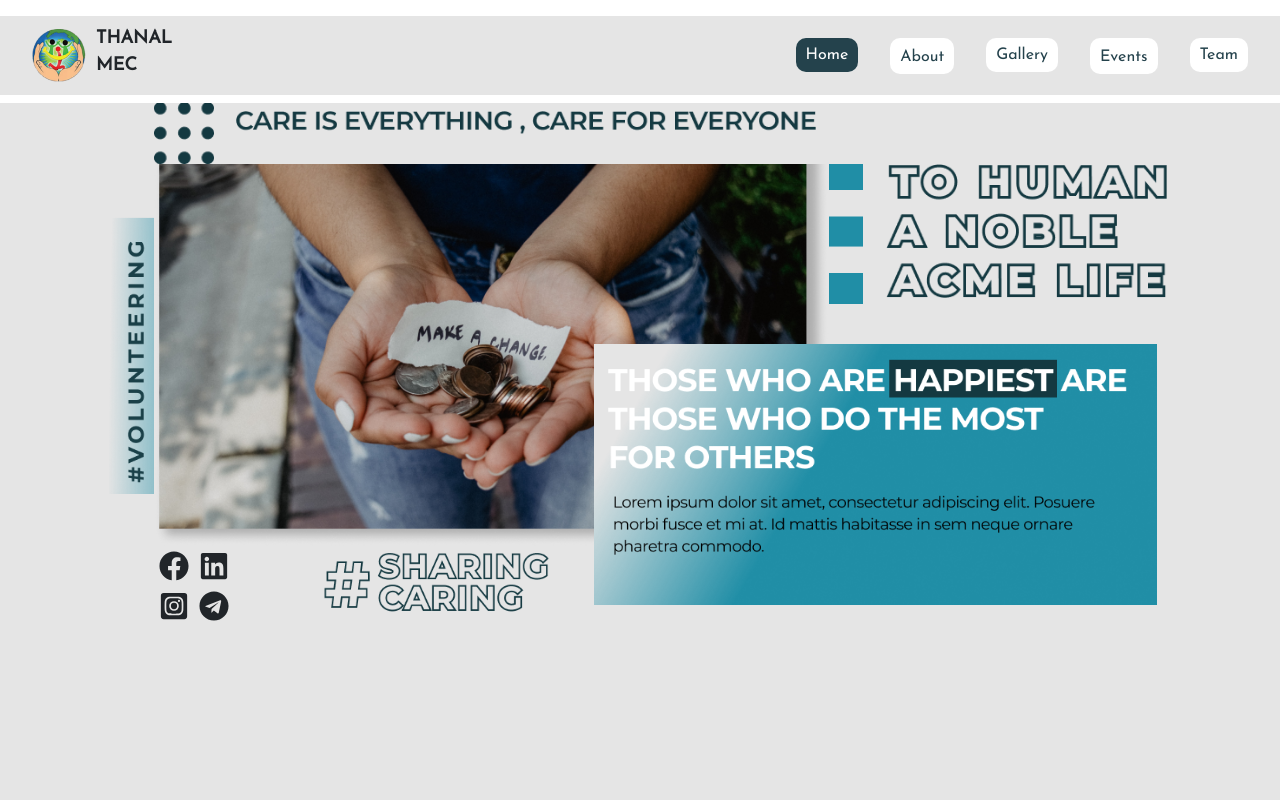
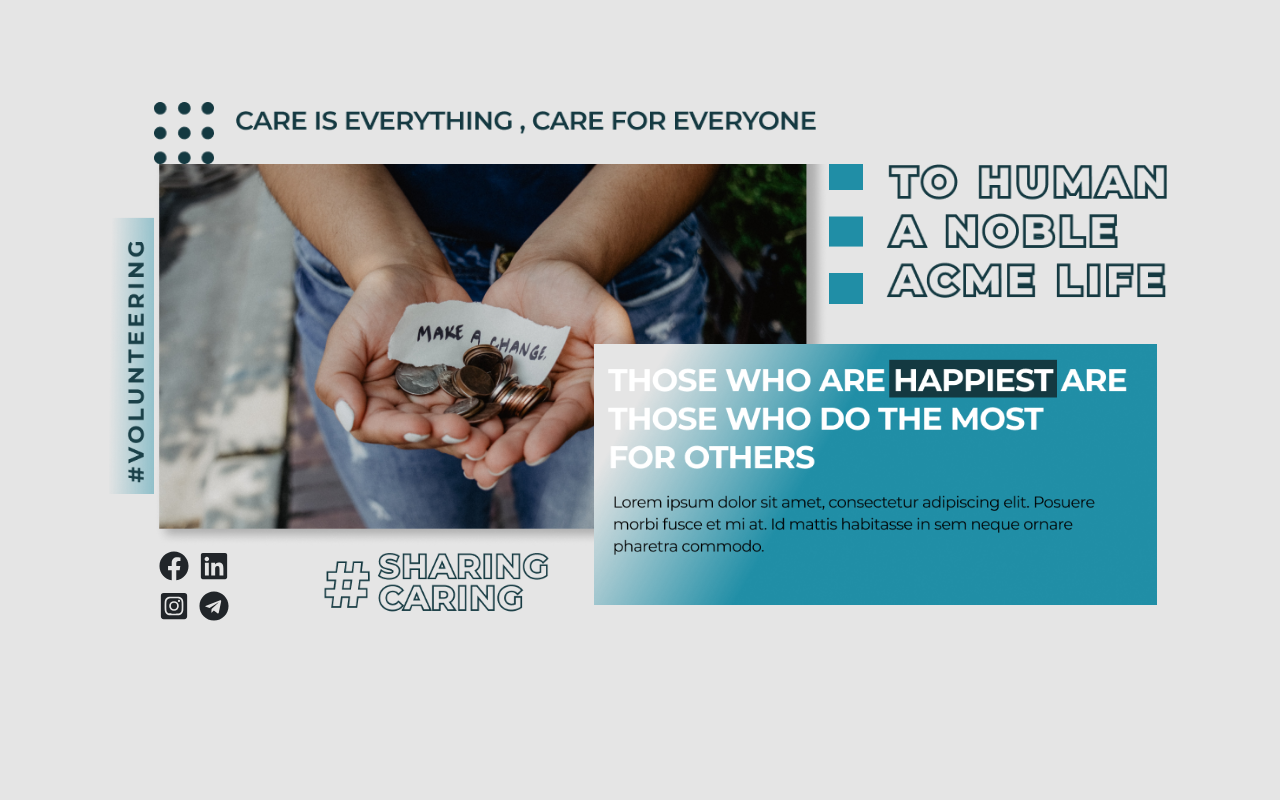
Before and after one commit to sreeramvin/mec-thanal, a React (Create React App) app: page /Home in a window 1280 px wide. Shown: the top 800 px of the page. Built offline with nearby package versions, Linux system fonts and the light colour scheme.

Commit message:
Navbar fixed and white spaces removed

```diff
--- a/src/App.js
+++ b/src/App.js
@@ -19,7 +19,6 @@ function App() {
   return (
 
     <Router>
-      <TopSection  headerShown = {true} />
        <ScrollToTop/>
       <div>
 
--- a/src/Components/Home/FPC/FPC.css
+++ b/src/Components/Home/FPC/FPC.css
@@ -1,6 +1,5 @@
 .FPC{
     width: 100%;
-    min-height: 100vh;
     margin-top: 80px;
     display: flex;
     flex-direction: column;
@@ -12,6 +11,8 @@
     text-align: center;
     font-size: 48px;
     padding-bottom: 40px;
+    padding-left: 80px;
+    padding-right: 80px;
     color: #24424C;
     font-family: 'Josefin Sans', sans-serif;
     margin: auto;
--- a/src/Components/Home/Gallery/Gallery.js
+++ b/src/Components/Home/Gallery/Gallery.js
@@ -59,7 +59,7 @@ export default function Gallery() {
     fontWeight: "bold"
   };
   return (
-    <div className="App">
+    <div className="App" id = "gallery">
       <div style={{ textAlign: "center" }}>
           <h1>Gallery</h1>
         <div
--- a/src/Components/Home/Header2/header2.js
+++ b/src/Components/Home/Header2/header2.js
@@ -15,14 +15,14 @@ export default function header(){
     return(
         <div className = "header">
             <div className = "first">
-                <img src = {g36} alt="description " style = {{width: '6%', maxWidth: '60px'}} />
-                <img src = {care} alt="description " style = {{maxWidth: '580px', width: '70%', height: 'auto', marginBottom: '2%', marginLeft: '2%'}}/>
+                <img src = {g36} style = {{width: '6%', maxWidth: '60px'}} />
+                <img src = {care} style = {{maxWidth: '580px', width: '70%', height: 'auto', marginBottom: '2%', marginLeft: '2%'}}/>
             </div>
             <div style = {{zIndex: 1}}>
-                <img src = {g38} alt="description " style = {{height: 'auto', width: '6%', marginLeft: '-4%', zIndex: 2}} />
-                <img src = {r35} alt="description " style = {{height: 'auto', width: '60%', maxWidth: '700px', marginLeft: '-2%', marginTop: '-2%', zIndex: 1}} />
-                <img src = {g39} alt="description " style = {{height: 'auto', width: '3%',marginTop: '-22%',  zIndex: 2}} />
-                <img src = {ff} alt="description " style = {{height: 'auto', width: '25%',marginTop: '-22%', marginLeft: '2%',  zIndex: 2}} />
+                <img src = {g38} style = {{height: 'auto', width: '6%', marginLeft: '-4%', zIndex: 2}} />
+                <img src = {r35} style = {{height: 'auto', width: '60%', maxWidth: '700px', marginLeft: '-2%', marginTop: '-2%', zIndex: 1}} />
+                <img src = {g39} style = {{height: 'auto', width: '3%',marginTop: '-22%',  zIndex: 2}} />
+                <img src = {ff} style = {{height: 'auto', width: '25%',marginTop: '-22%', marginLeft: '2%',  zIndex: 2}} />
             </div>
             <div style = {{ zIndex: 2}}>
                 <div style = {{float: 'left'}}>
@@ -35,8 +35,8 @@ export default function header(){
                         <FaTelegram style = {{fontSize: '30px', margin: '5px'}}/>
                     </div>
                 </div>
-                <img src = {g40} alt="description " style = {{height: 'auto', width: '20%', marginLeft: '8%',  zIndex: 3, float: 'left'}} />
-                <img src = {g41} alt="description " style = {{height: 'auto', width: '50%', marginLeft: '4%', marginTop: '-18%',  zIndex: 3, float: 'left'}} />
+                <img src = {g40} style = {{height: 'auto', width: '20%', marginLeft: '8%',  zIndex: 3, float: 'left'}} />
+                <img src = {g41} style = {{height: 'auto', width: '50%', marginLeft: '4%', marginTop: '-18%',  zIndex: 3, float: 'left'}} />
 
             </div>
 
--- a/src/Components/Home/ODOR/ODOR.css
+++ b/src/Components/Home/ODOR/ODOR.css
@@ -1,6 +1,5 @@
 .ODOR{
     width: 100%;
-    min-height: 100vh;
     margin-top: 80px;
     display: flex;
     flex-direction: column;
@@ -13,6 +12,8 @@
     font-size: 48px;
     padding-top: 20px;
     padding-bottom: 40px;
+    padding-left: 80px;
+    padding-right: 80px;
     color: #24424C;
     font-family: 'Josefin Sans', sans-serif;
     margin: auto;
--- a/src/Components/Home/ODOR/ODOR.js
+++ b/src/Components/Home/ODOR/ODOR.js
@@ -2,9 +2,9 @@ import './ODOR.css'
 import ODORImg from '../../../Assets/ODORImg.png'
 export default function OneDoneR(){
   return(
-      <div className="ODOR" id="odor">
+      <div className="ODOR" id="events">
         <div>
-          <p className="ODOR-heading">ONE DAY ONE RUPEE</p>
+          <p className="ODOR-heading">{`${"ONE DAY ONE RUPEE"}`}</p>
         </div>
         <div className="ODOR-content">
             <div className="ODOR-content-img">
--- a/src/Components/Home/TS/TS.css
+++ b/src/Components/Home/TS/TS.css
@@ -1,6 +1,5 @@
 .TS{
     width: 100%;
-    min-height: 100vh;
     margin-top: 80px;
     display: flex;
     flex-direction: column;
--- a/src/Components/Top-section/Top-section.css
+++ b/src/Components/Top-section/Top-section.css
@@ -6,13 +6,11 @@
     flex-direction: column;
     justify-content: flex-start;
     width: 100%;
-    padding-top: 1rem;
-    padding-bottom: 0.5rem;
     align-items: center;
-    animation-name: enter;
-    animation-duration: 1s;
-    animation-timing-function: ease-in-out;
-    animation-direction: normal;
+}
+
+#navbar{
+    transition: top 0.3s;
 }
 
 .TopSectionExpanded {
@@ -27,24 +25,6 @@
     padding-top: 1rem;
     padding-bottom: 0.5rem;
     align-items: center;
-    animation-name: increase;
-    animation-duration: 1s;
-    animation-timing-function: ease-in-out;
-    animation-direction: normal;
-}
-
-.TopSectionHidden {
-    position: fixed;
-    z-index:100;
-    background-color: #fff;
-    display: flex;
-    flex-direction: row;
-    justify-content: space-between;
-    width: 100%;
-    padding-top: 1rem;
-    padding-bottom: 0.5rem;
-    align-items: center;
-    margin-top: -7rem;
 }
 
 .logo{
@@ -52,6 +32,7 @@
     display: flex;
     flex-direction: row;
     align-items: center;
+    line-height: 0.88;
 }
 
 .logo-img{
@@ -64,7 +45,7 @@
     flex-direction: column;
     margin-left: 10px;
     font-size: 18px;
-    margin-top: 5%;
+    margin-top: 10%;
     /* padding-top: 7px; */
     font-weight: bold;
     font-family: Josefin Sans;
@@ -86,7 +67,7 @@
 .exp-list{
     display: inline;
     position: absolute;
-    top: 20%;
+    top: 30%;
 }
 
 .exp-li{
@@ -114,10 +95,19 @@
 }
 
 .list-wrapper{
-    padding: 5px 10px 5px 10px;
+    padding: 2px 5px 2px 5px;
     background-color: #fff;
-    border-radius: 10px;
     margin-right: 2rem;
+}
+
+.list-wrapper-selected{
+    border: 3px solid #143941;
+    box-sizing: border-box;
+}
+
+.list-wrapper-selected-mob{
+    border-bottom: 3px solid #143941;
+    box-sizing: border-box;
 }
 
 .list-item{
@@ -126,6 +116,17 @@
     margin:0;
     background-color: #fff;
     font-size: 16px;
+    cursor: pointer;
+}
+
+.list-item-mob{
+    font-family: Josefin Sans;
+    color: #24424C;
+    margin:0;
+    background-color: #fff;
+    font-size: 20px;
+    cursor: pointer;
+
 }
 
 @media screen and (max-width: 850px){
@@ -164,14 +165,6 @@
     }
 }
 
-@keyframes enter {
-	0% {
-		margin-top: -7rem;
-	}
-	50% {
-		margin-top: 0;
-	}
-}
 
 @keyframes iconRot {
     100%{
--- a/src/Components/Top-section/Top-section.js
+++ b/src/Components/Top-section/Top-section.js
@@ -1,23 +1,53 @@
-import { Link, useLocation } from "react-router-dom";
+import { Link, useLocation, useHistory } from "react-router-dom";
 import "./Top-section.css";
 import { useEffect, useState } from "react";
 import Logo from "../../Assets/thanal_logo.png";
-import {IoClose, IoMenu} from 'react-icons/io5'
+import { IoClose, IoMenu } from 'react-icons/io5'
 
-export default function TopSection({headerShown}) {
+export default function TopSection({ scrollToSec }) {
   const location = useLocation();
-  const [pathname, setPathname] = useState(location.pathname);
+  const history = useHistory();
+  const [pathname, setPathname] = useState('');
   const [expanded, setExpanded] = useState(false)
   useEffect(() => {
-    setPathname(location.pathname);
-  }, [location.pathname]);
+    const scrollSec = window.location.href.split('#')[1];
+    const byslash = window.location.href.split('/')
+    if (scrollSec !== undefined) {
+      setPathname(scrollSec)
+      scrollToSec(scrollSec)
+    }
+    else {
+      setPathname(byslash[byslash.length - 1])
+    }
+    console.log(pathname)
+  }, [window.location.href]);
+
+  useEffect(() => {
+    var prevScrollpos = window.pageYOffset;
+    window.onscroll = function () {
+      var currentScrollPos = window.pageYOffset;
+      if (prevScrollpos > currentScrollPos) {
+        document.getElementById("navbar").style.top = "0";
+      } else {
+        document.getElementById("navbar").style.top = "-200px";
+      }
+      prevScrollpos = currentScrollPos;
+    }
+
+  }, [])
+
+  const navClick = (e, t) => {
+    if (t === "mob")
+      setExpanded(false)
+    window.location.href = "/home#" + e
+  }
   return (
-    <div className={`${headerShown ? "TopSection" : "TopSectionHidden"} ${expanded ? "TopSectionExpanded" : null}`}>
+    <div id="navbar" className={`${true ? "TopSection" : null} ${expanded ? "TopSectionExpanded" : null}`}>
       <link
         href="https://fonts.googleapis.com/css2?family=Josefin+Sans&display=swap"
         rel="stylesheet"
       ></link>
-      <div style = {{display: 'flex', flexDirection: 'row', alignItems: 'center', justifyContent: 'space-between', width: '100%'}}>
+      <div style={{ display: 'flex', flexDirection: 'row', alignItems: 'center', justifyContent: 'space-between', width: '100%' }}>
         <div className="logo">
           <img src={Logo} className="logo-img" alt="pic" />
           <p className="logo-text">
@@ -28,19 +58,13 @@ export default function TopSection({headerShown}) {
         <nav className="navBar">
           <ul className="list">
             <li style={{ padding: 0, margin: 0 }}>
-            <Link to="/Home">
+              <Link to="/home">
                 <div
-                className="list-wrapper"
-                style={{
-                  backgroundColor: pathname === "/Home" ? "#24424C" : "#fff",
-                }}
+                  className={`${pathname === "home" ? "list-wrapper-selected" : null} list-wrapper`}
+
                 >
                   <p
                     className="list-item"
-                  style={{
-                    backgroundColor: pathname === "/Home" ? "#24424C" : "#fff",
-                    color: !(pathname === "/Home") ? "#24424C" : "#fff",
-                  }}
                   >
                     Home
                   </p>
@@ -50,79 +74,56 @@ export default function TopSection({headerShown}) {
             <li>
 
               <div
-                className="list-wrapper"
-                style={{
-                  backgroundColor: pathname === "/About" ? "#24424C" : "#fff",
-                }}
+                className={`${pathname === "about" ? "list-wrapper-selected" : null} list-wrapper`}
+
               >
-                <a
+                <p
                   className="list-item"
-                  style={{
-                    backgroundColor: pathname === "/About" ? "#24424C" : "#fff",
-                    color: !(pathname === "/About") ? "#24424C" : "#fff",
-                  }}
-                  href="#about"
+                  onClick={() => navClick("about", "desk")}
                 >
                   About
-                </a>
+                </p>
               </div>
 
             </li>
             <li>
-            <Link to="/Gallery">
+              {/* <Link to="/Events"> */}
               <div
-                className="list-wrapper"
-                style={{
-                  backgroundColor: pathname === "/Gallery" ? "#24424C" : "#fff",
-                }}
+                className={`${pathname === "events" ? "list-wrapper-selected" : null} list-wrapper`}
+
               >
                 <p
                   className="list-item"
-                  style={{
-                    backgroundColor: pathname === "/Gallery" ? "#24424C" : "#fff",
-                    color: !(pathname === "/Gallery") ? "#24424C" : "#fff",
-                  }}
+                  onClick={() => navClick("events", "desk")}
+
+                >
+                  Events
+                </p>
+              </div>
+              {/* </Link> */}
+            </li>
+            <li>
+              <div
+                className={`${pathname === "gallery" ? "list-wrapper-selected" : null} list-wrapper`}
+
+              >
+                <p
+                  className="list-item"
+                  onClick={() => navClick("gallery", "desk")}
                 >
                   Gallery
                 </p>
               </div>
-            </Link>
             </li>
-          <li>
-            {/* <Link to="/Events"> */}
-              <div
-                className="list-wrapper"
-                style={{
-                  backgroundColor: pathname === "/Events" ? "#24424C" : "#fff",
-                }}
-              >
-                <a
-                  className="list-item"
-                  style={{
-                    backgroundColor: pathname === "/Events" ? "#24424C" : "#fff",
-                    color: !(pathname === "/Events") ? "#24424C" : "#fff",
-                  }}
-                  href="#odor"
-                >
-                  Events
-                </a>
-              </div>
-            {/* </Link> */}
-          </li>
+
             <li>
               <Link to="/Team">
                 <div
-                className="list-wrapper"
-                style={{
-                  backgroundColor: pathname === "/Team" ? "#24424C" : "#fff",
-                }}
+                  className={`${pathname === "team" ? "list-wrapper-selected" : null} list-wrapper`}
+
                 >
                   <p
                     className="list-item"
-                  style={{
-                    backgroundColor: pathname === "/Team" ? "#24424C" : "#fff",
-                    color: !(pathname === "/Team") ? "#24424C" : "#fff",
-                  }}
                   >
                     Team
                   </p>
@@ -152,17 +153,57 @@ export default function TopSection({headerShown}) {
           </ul>
         </nav>
         {!expanded ?
-      <IoMenu className = "menu-icon" onClick = {() => setExpanded((prev) => {return !prev})}/>
-       : <IoClose className = "menu-icon" onClick = {() => setExpanded((prev) => {return !prev})} />
+          <IoMenu className="menu-icon" onClick={() => setExpanded((prev) => { return !prev })} />
+          : <IoClose className="menu-icon" onClick={() => setExpanded((prev) => { return !prev })} />
         }
       </div>
-      <div className = {`${expanded ? 'exp-list' : 'exp-list-hidden'}`}>
-            <ul className = "exp-ul">
-              <li className = "exp-li">Home</li>
-              <li className = "exp-li"><a href="#about">About</a></li>
-              <li className = "exp-li">Gallery</li>
-              <li className = "exp-li"><a href="#odor">Events</a></li>
-              <li className = "exp-li">Team</li>
+      <div className={`${expanded ? 'exp-list' : 'exp-list-hidden'}`}>
+        <ul className="exp-ul">
+          <li className="exp-li">
+            <Link to="/home">
+              <div
+                className={`${pathname === "home" ? "list-wrapper-selected-mob" : null}`}
+                onClick = {() => setExpanded(false)}
+              >
+                <p
+                  className="list-item-mob"
+                >
+                  Home
+                </p>
+              </div>
+            </Link>
+          </li>
+          <li className="exp-li">
+            <div className={`${pathname === "about" ? "list-wrapper-selected-mob" : null}`}>
+              <p className="list-item-mob" onClick={() => navClick("about", "mob")}>About</p>
+            </div>
+          </li>
+          <li className="exp-li">
+            <div className={`${pathname === "events" ? "list-wrapper-selected-mob" : null}`}>
+              <p className="list-item-mob" onClick={() => navClick("events", "mob")}>Events</p>
+            </div>
+          </li>
+          <li className="exp-li">
+            <div className={`${pathname === "gallery" ? "list-wrapper-selected-mob" : null}`}>
+              <p className="list-item-mob" onClick={() => navClick("gallery", "mob")}>Gallery</p>
+            </div>
+          </li>
+
+          <li className="exp-li">
+            <Link to="/Team">
+              <div
+                className={`${pathname === "team" ? "list-wrapper-selected-mob" : null}`}
+                onClick = {() => setExpanded(false)}
+
+              >
+                <p
+                  className="list-item-mob"
+                >
+                  Team
+                </p>
+              </div>
+            </Link>
+          </li>
         </ul>
       </div>
     </div>
--- a/src/Pages/About/About.css
+++ b/src/Pages/About/About.css
@@ -5,4 +5,5 @@
     flex-direction: column;
     align-items: center;
     text-align:center;
+
 }
--- a/src/Pages/Home/Home.js
+++ b/src/Pages/Home/Home.js
@@ -5,9 +5,9 @@ import Gallery from '../../Components/Home/Gallery/Gallery'
 import OneDoneR from '../../Components/Home/ODOR/ODOR'
 import FPC from '../../Components/Home/FPC/FPC'
 import TS from '../../Components/Home/TS/TS'
-// import TopSection from '../../Components/Top-section/Top-section';
+import TopSection from '../../Components/Top-section/Top-section';
 import Header2 from '../../Components/Home/Header2/header2'
-// import {useEffect, useRef, useState} from 'react'
+import {useRef} from 'react'
 
 
 export default function Home(){
@@ -24,17 +24,45 @@ export default function Home(){
     //   else
     //     setHeaderShown(false)
     // }
+    const aboutRef = useRef();
+    const eventRef = useRef();
+    const galleryRef = useRef();
+
+    const scrollToSec = (e) => {
+      setTimeout(() => {
+        if(aboutRef.current && eventRef.current && galleryRef.current)
+        {
+          switch(e){
+          case "about":
+            aboutRef.current.scrollIntoView();
+            break;
+          case "event":
+            eventRef.current.scrollIntoView();
+            break;
+          case "gallery":
+            galleryRef.current.scrollIntoView();
+            break;
+        }}
+      }, 500)
+
+    }
     return (
+
       <div>
-        {/* <TopSection headerShown = {true}/> */}
+        <TopSection scrollToSec = {(e) => scrollToSec(e)}/>
         <Header2/>
         <Header/>
+        <div  ref = {aboutRef}>
         <About/>
-
-        <OneDoneR/>
+        </div>
+        <div ref = {eventRef}>
+        <OneDoneR />
+        </div>
         <TS/>
         <FPC/>
+        <div  ref = {galleryRef}>
         <Gallery/>
+        </div>
 
       </div>
 
--- a/src/Pages/Team/Team.js
+++ b/src/Pages/Team/Team.js
@@ -1,11 +1,13 @@
 import './Team.css';
 import staff from '../../Assets/photo.png';
 import core1 from '../../Assets/profile1.png';
+import TopSection from '../../Components/Top-section/Top-section';
 export default function Team() {
     const isMobile = window.innerWidth <= 770;
     if(isMobile){
         return (
             <div className="team">
+            <TopSection />
             <h1 className="heading"> CORE TEAM 2020 </h1>
             <div className="staff">
             <img src = { staff } className = "photo" alt="pic" />
@@ -236,6 +238,7 @@ export default function Team() {
     else{
         return (
             <div className="team">
+            <TopSection />
             <h1 className="heading"> CORE TEAM 2020 </h1>
             <div className="staff">
             <img src = { staff } className = "photo" alt="pic" />
```
Lines whose indentation alone changed are shown as unchanged.
